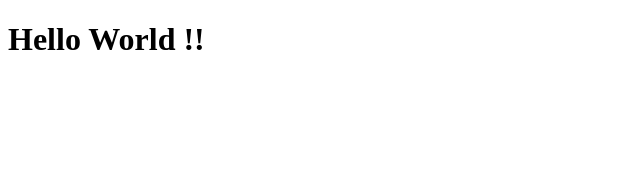
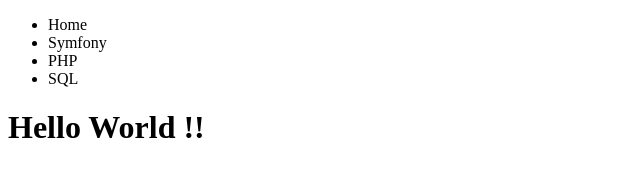
Before and after one commit to jerome37/git_test, a plain HTML site: page index.html in a window 1280 px wide. Shown: the whole page, without its empty margins (0-640 px from the left). Drawn offline with Linux system fonts and the light colour scheme.

Commit message:
Ajout d'une navbar

```diff
--- a/index.html
+++ b/index.html
@@ -10,7 +10,14 @@
 
 </body>
     <header>
-
+        <nav>
+            <ul>
+                <li>Home</li>
+                <li>Symfony</li>
+                <li>PHP</li>
+                <li>SQL</li>
+            </ul>
+        </nav>
     </header>
 
     <main>
```
